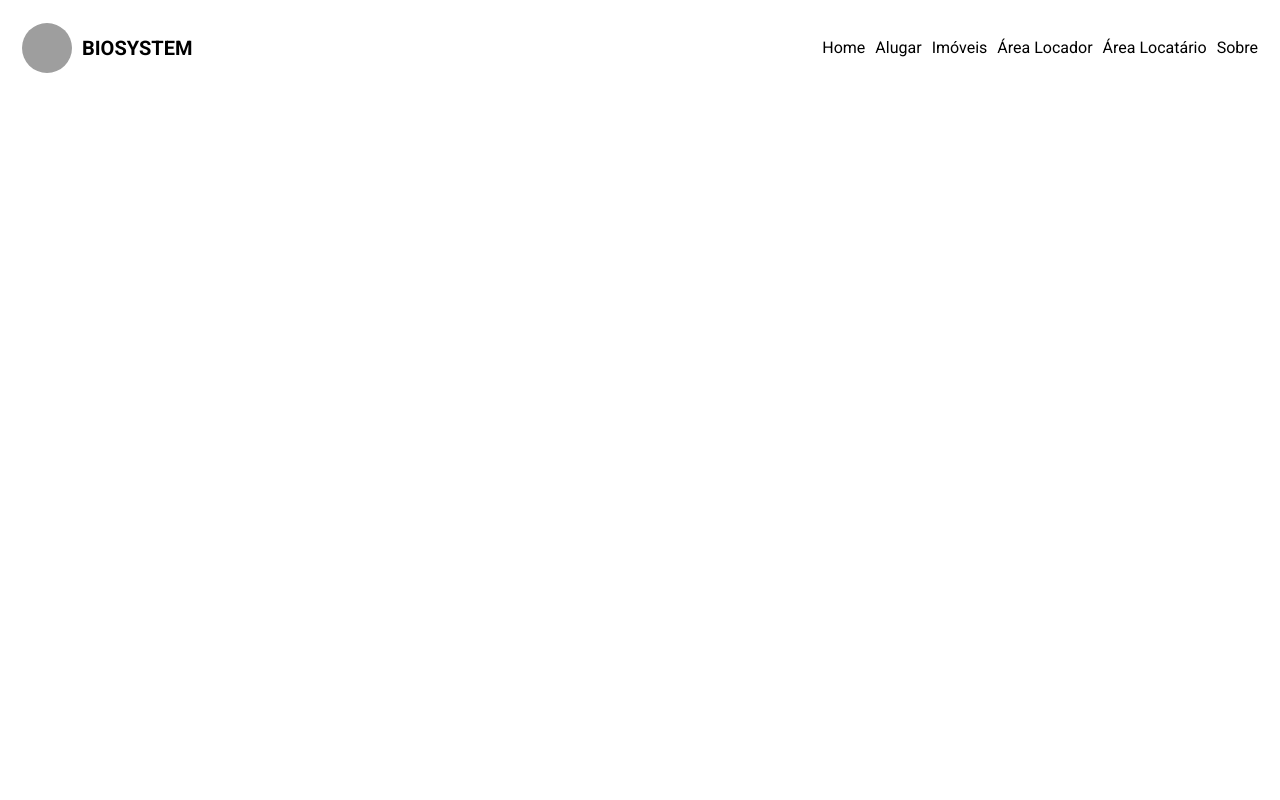
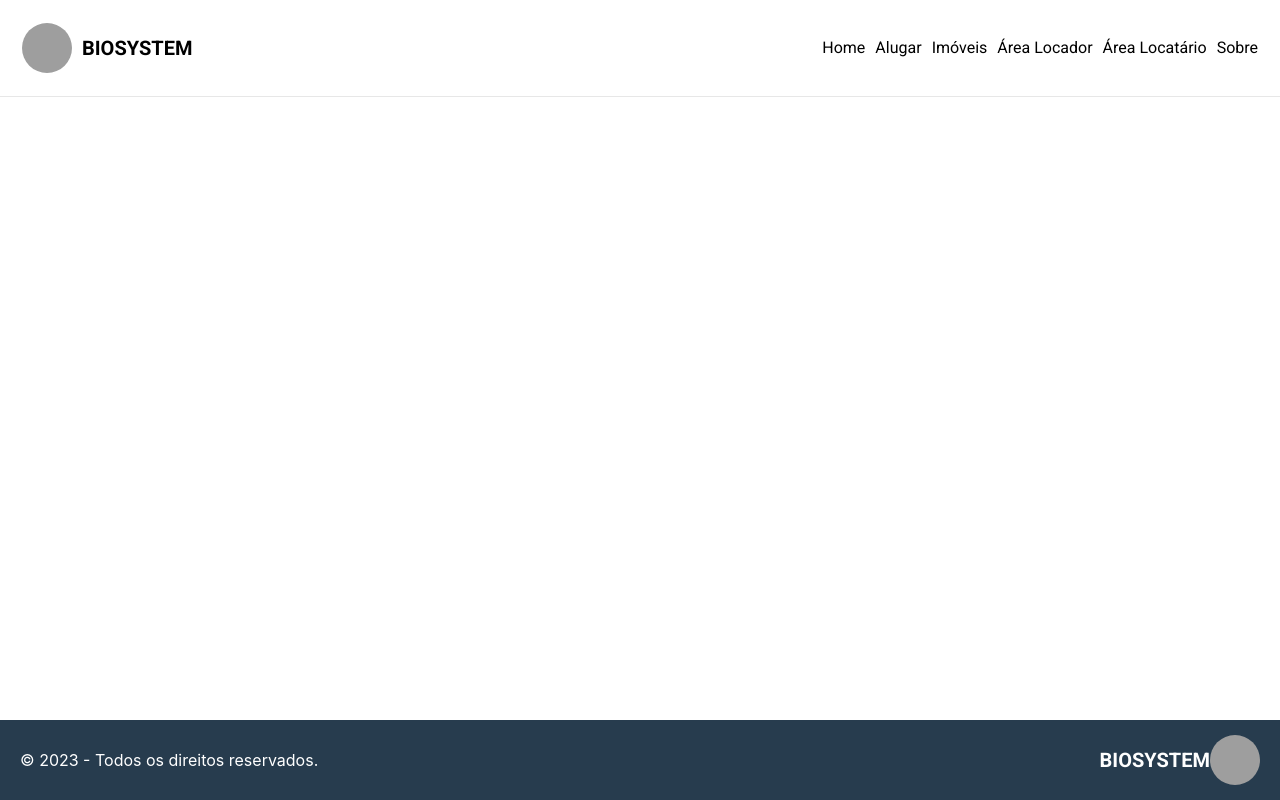
Before and after one commit to desafio-tech-biopark-2023/front-end, a React (Vite) app: page / in a window 1280 px wide. Built offline with nearby package versions, Linux system fonts and the light colour scheme; grey boxes are pictures that could not be loaded.

Commit message:
feat: Criação componente Footer

```diff
--- a/src/App.tsx
+++ b/src/App.tsx
@@ -1,4 +1,5 @@
 import "./App.css";
+import { Footer } from "./components/Footer";
 import { Header } from "./components/Header";
 import GlobalStyle from "./style/GlobalStyle";
 
@@ -7,6 +8,7 @@ function App() {
     <div className="App">
       <GlobalStyle />
       <Header />
+      <Footer />
     </div>
   );
 }
--- /dev/null
+++ b/src/components/Footer/index.tsx
@@ -0,0 +1,24 @@
+import { NavbarBrand } from "reactstrap";
+import { FooterComponent } from "./style";
+
+const Footer = () => {
+  return (
+    <FooterComponent>
+      <p>© 2023 - Todos os direitos reservados.</p>
+      <NavbarBrand href="/">
+        <img
+          src="/src/assets/logo.png"
+          className="logo"
+          style={{
+            height: 50,
+            width: 50,
+            borderRadius: 50,
+          }}
+        />
+        BioSystem
+      </NavbarBrand>
+    </FooterComponent>
+  );
+};
+
+export { Footer };
--- /dev/null
+++ b/src/components/Footer/style.ts
@@ -0,0 +1,37 @@
+import styled from "styled-components";
+
+const FooterComponent = styled.footer`
+  display: flex;
+  align-items: center;
+  justify-content: space-between;
+  width: 100%;
+  height: 80px;
+  box-shadow: 1px 0px 0px 0px rgba(0, 0, 0, 0.55);
+  background-color: #273c4e;
+  padding: 20px;
+
+  p {
+    color: white;
+  }
+
+  .navbar-brand {
+    display: flex;
+    align-items: center;
+    justify-content: center;
+    flex-direction: row-reverse;
+    margin-right: 0;
+    color: white;
+    text-transform: uppercase;
+    font-family: "Roboto", sans-serif;
+    font-weight: bold;
+  }
+
+  @media only screen and (max-width: 768px) {
+    justify-content: center;
+    .navbar-brand {
+      display: none;
+    }
+  }
+`;
+
+export { FooterComponent };
--- a/src/components/Header/styles.ts
+++ b/src/components/Header/styles.ts
@@ -5,6 +5,7 @@ const HeaderComponent = styled.header`
   align-items: center;
   justify-content: center;
   width: 100%;
+  box-shadow: 0px 0px 1px 0px rgba(0, 0, 0, 0.55);
 `;
 
 const NavbarDesktop = styled.div`
```
